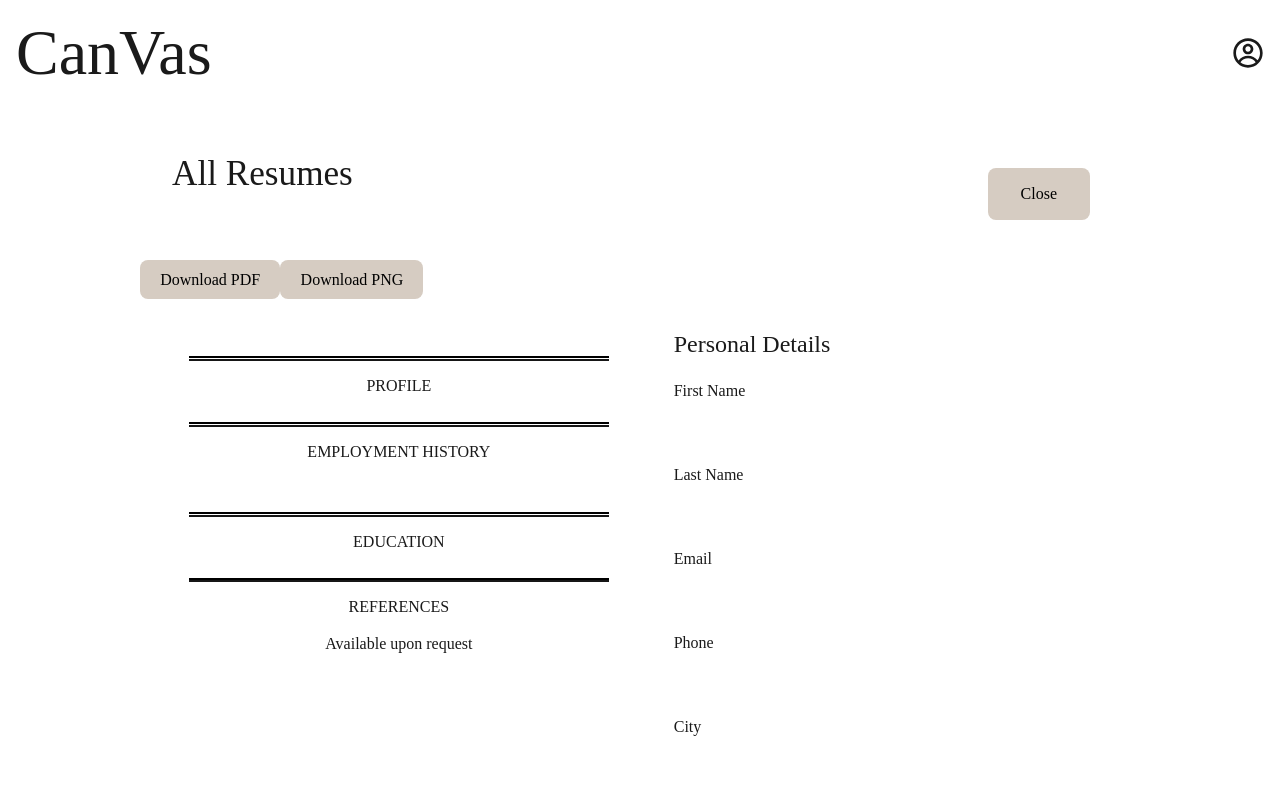
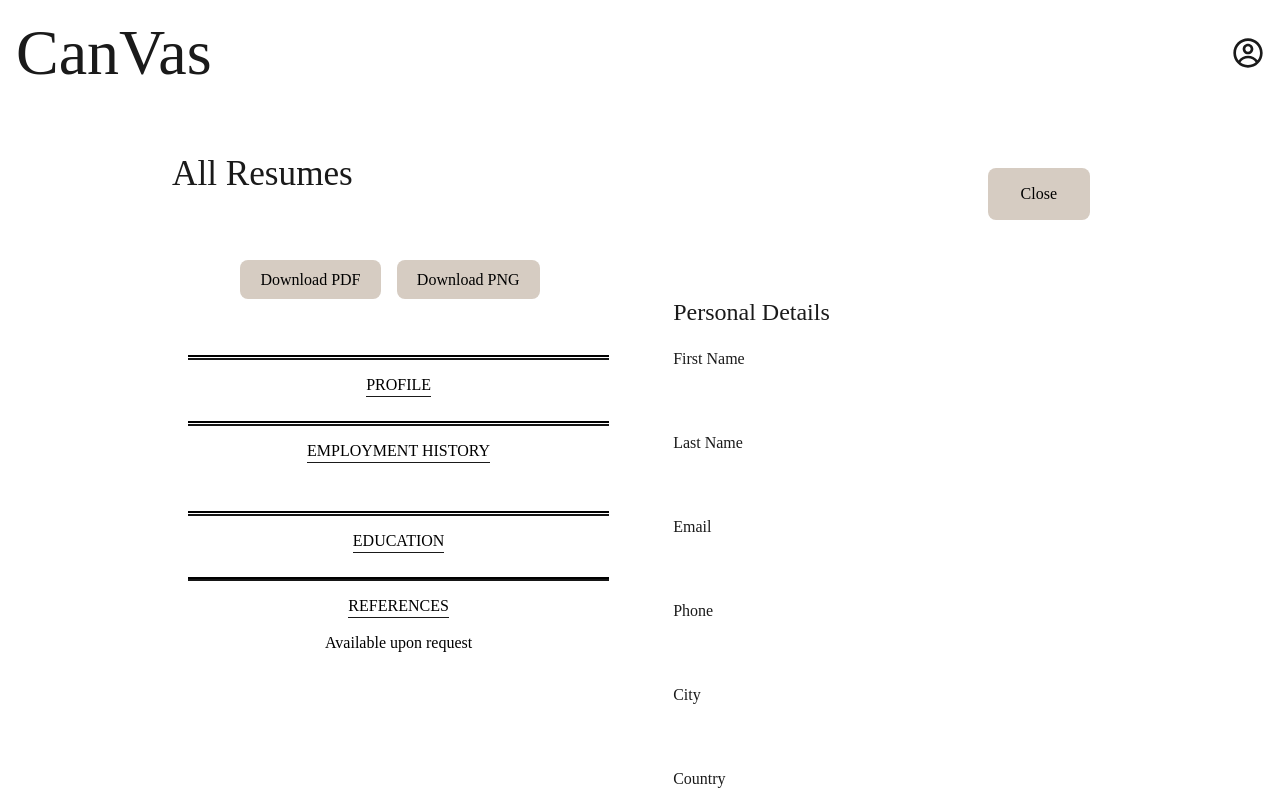
Before and after one commit to dylewskii/cv-builder, a React app in the folder cv-builder/: page / in a window 1280 px wide. Both pictures are taken after a click on the element 747 px from the left and 417 px from the top of the page. Shown: the top 800 px of the page. Built offline with nearby package versions, Linux system fonts and the light colour scheme; the HTML template or start-up script is replaced by a standard one.

Commit message:
style newly added download buttons

```diff
--- a/cv-builder/src/styles/CreateCV.module.css
+++ b/cv-builder/src/styles/CreateCV.module.css
@@ -1,7 +1,16 @@
+.controls {
+  display: flex;
+  justify-content: center;
+  align-items: center;
+  width: 100%;
+  padding: 0rem 4rem;
+  gap: 1rem;
+}
+
 .createContainer {
   display: flex;
   flex-direction: column;
-  padding: 2rem;
+  padding: 0rem 2rem;
   gap: 3rem;
 }
 
@@ -53,6 +62,10 @@ p + label {
 }
 
 @media (min-width: 750px) {
+  .controls {
+    width: 50%;
+  }
+
   .createContainer {
     flex-direction: row;
   }
--- a/cv-builder/src/styles/Preview.module.css
+++ b/cv-builder/src/styles/Preview.module.css
@@ -3,10 +3,13 @@
   display: relative;
   width: 100%;
   min-width: 200px;
-  min-height: 600px;
+  min-height: 450px;
+  height: 820px;
   border-radius: 5px;
-  border: 1px solid var(--light-white);
   padding: 1rem;
+  background-color: var(--light-white);
+  color: black;
+  margin: 2rem 0;
 }
 
 .previewDetails,
@@ -62,7 +65,7 @@
   margin: 1rem auto;
   text-transform: uppercase;
   margin-top: 1rem;
-  border-bottom: 1px solid var(--light-white);
+  border-bottom: 1px solid var(--dark-black);
   padding-bottom: 2px;
 }
 
```
